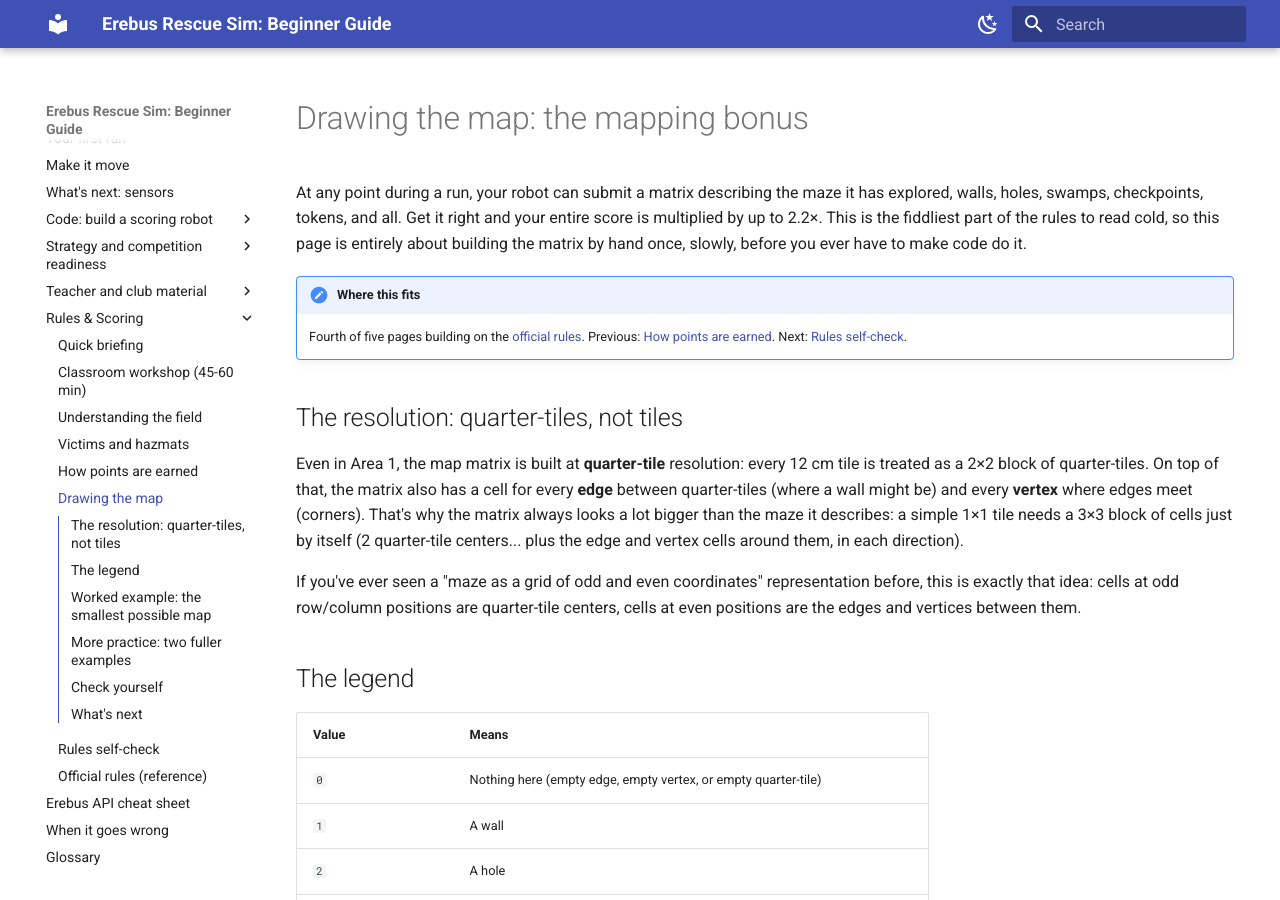
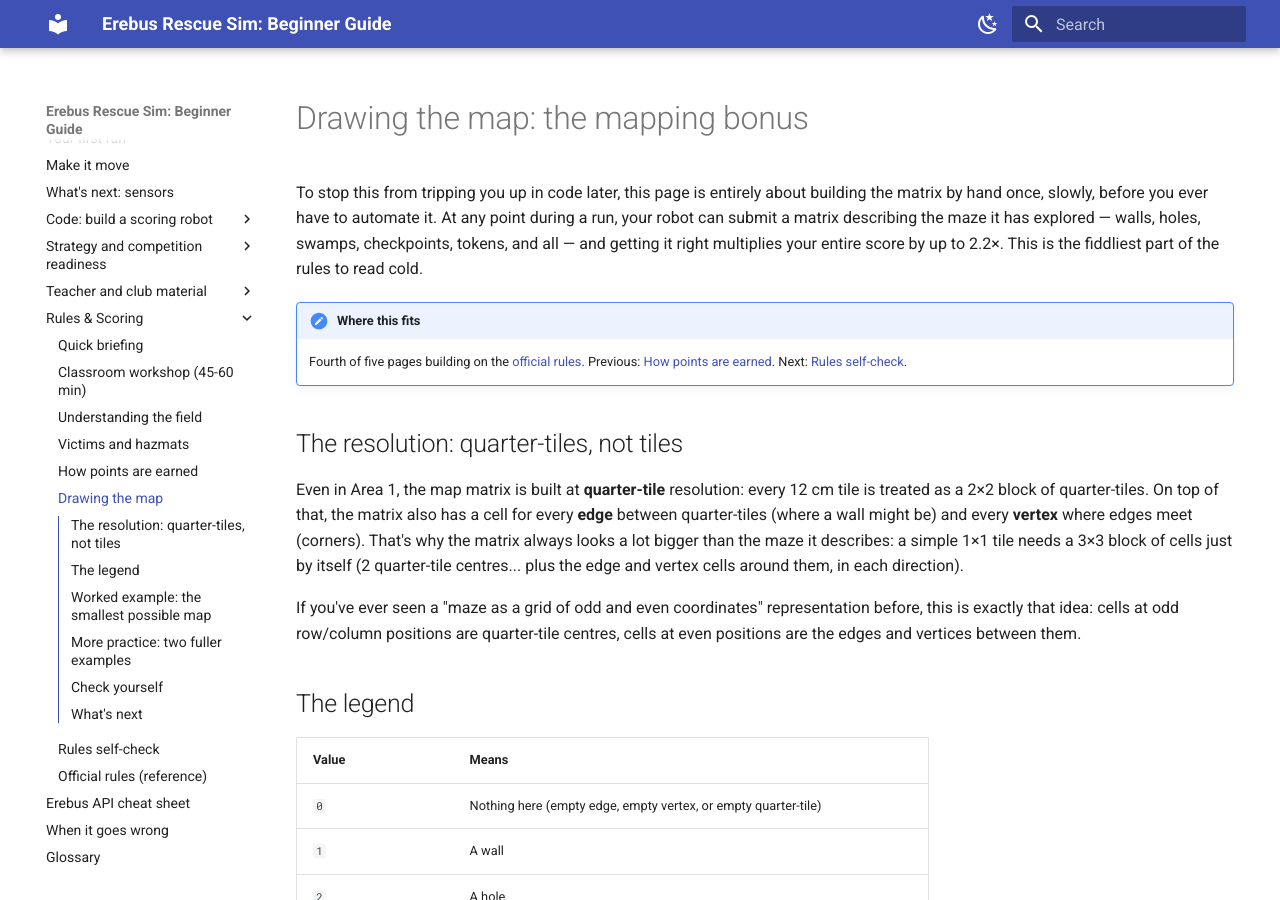
Before and after one commit to talkingj/rcja-rescue-sim-resources, an MkDocs documentation site: the page built from docs/rules-map-format.md, in a window 1280 px wide and 900 px high. Built offline with MkDocs 1.6.1 and Material for MkDocs 9.7.7, drawn with Linux system fonts in a browser that asks for light colours; some of the changed text lies outside the part shown.

Commit message:
style: rewrite rules-map-format.md in guide voice
Splices fixed: 1. Connectors added: 1. Purpose-first openers: 1.
Spelling: US -> AU, 4 words.
Preservation gate: pass (code blocks, numbers, links, admonitions intact).

```diff
--- a/docs/rules-map-format.md
+++ b/docs/rules-map-format.md
@@ -1,9 +1,10 @@
 # Drawing the map: the mapping bonus
 
-At any point during a run, your robot can submit a matrix describing the maze it has explored, walls,
-holes, swamps, checkpoints, tokens, and all. Get it right and your entire score is multiplied by up to
-2.2×. This is the fiddliest part of the rules to read cold, so this page is entirely about building the
-matrix by hand once, slowly, before you ever have to make code do it.
+To stop this from tripping you up in code later, this page is entirely about building the matrix by
+hand once, slowly, before you ever have to automate it. At any point during a run, your robot can
+submit a matrix describing the maze it has explored — walls, holes, swamps, checkpoints, tokens, and
+all — and getting it right multiplies your entire score by up to 2.2×. This is the fiddliest part of
+the rules to read cold.
 
 !!! note "Where this fits"
     Fourth of five pages building on the [official rules](official-rules-2026.md). Previous:
@@ -15,11 +16,11 @@ Even in Area 1, the map matrix is built at **quarter-tile** resolution: every 12
 a 2×2 block of quarter-tiles. On top of that, the matrix also has a cell for every **edge** between
 quarter-tiles (where a wall might be) and every **vertex** where edges meet (corners). That's why the
 matrix always looks a lot bigger than the maze it describes: a simple 1×1 tile needs a 3×3 block of
-cells just by itself (2 quarter-tile centers... plus the edge and vertex cells around them, in each
+cells just by itself (2 quarter-tile centres... plus the edge and vertex cells around them, in each
 direction).
 
 If you've ever seen a "maze as a grid of odd and even coordinates" representation before, this is
-exactly that idea: cells at odd row/column positions are quarter-tile centers, cells at even
+exactly that idea: cells at odd row/column positions are quarter-tile centres, cells at even
 positions are the edges and vertices between them.
 
 ## The legend
@@ -100,13 +101,14 @@ right: that's Area 4, filled in wholesale rather than tile-by-tile.*
     ordered by their real position (top-to-bottom, then left-to-right).
 
 ??? question "Why does Area 4 get filled with `*` instead of the usual wall/hole/swamp codes?"
-    Area 4 isn't built on a tile grid at all, its walls and objects are placed arbitrarily, so there's
-    no quarter-tile system to encode against. The rules simply mark the whole area (border included)
-    with `*` rather than trying to force it into the grid format the other three areas use.
+    Area 4 isn't built on a tile grid at all — its walls and objects are placed arbitrarily.
+    Therefore, there's no quarter-tile system to encode against, and the rules simply mark the whole
+    area (border included) with `*` rather than trying to force it into the grid format the other
+    three areas use.
 
-??? question "You submit a map that's rotated 90° from how the organizers built it, but otherwise
+??? question "You submit a map that's rotated 90° from how the organisers built it, but otherwise
     identical. Does that hurt your mapping bonus?"
-    No. The organizers check your submitted matrix against the real one at every 90° rotation and use
+    No. The organisers check your submitted matrix against the real one at every 90° rotation and use
     whichever rotation matches best, so a correctly-shaped map submitted "sideways" still scores as
     fully correct.
 
```
